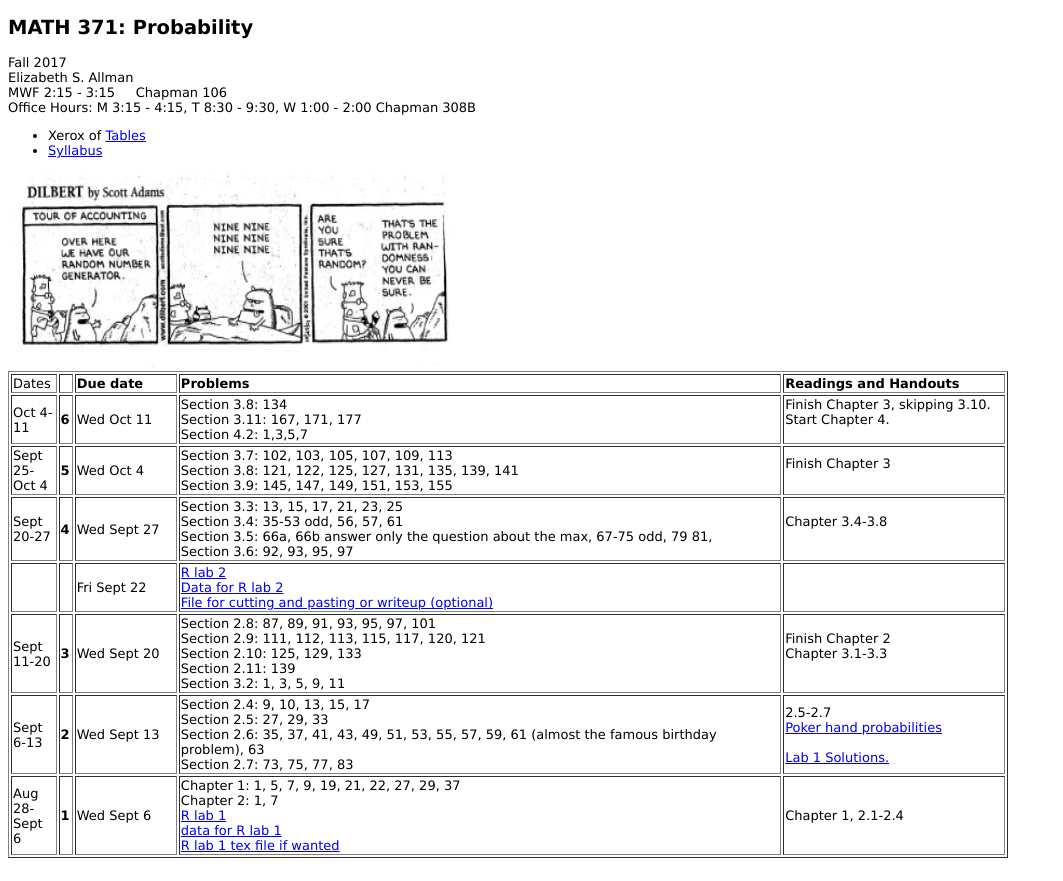
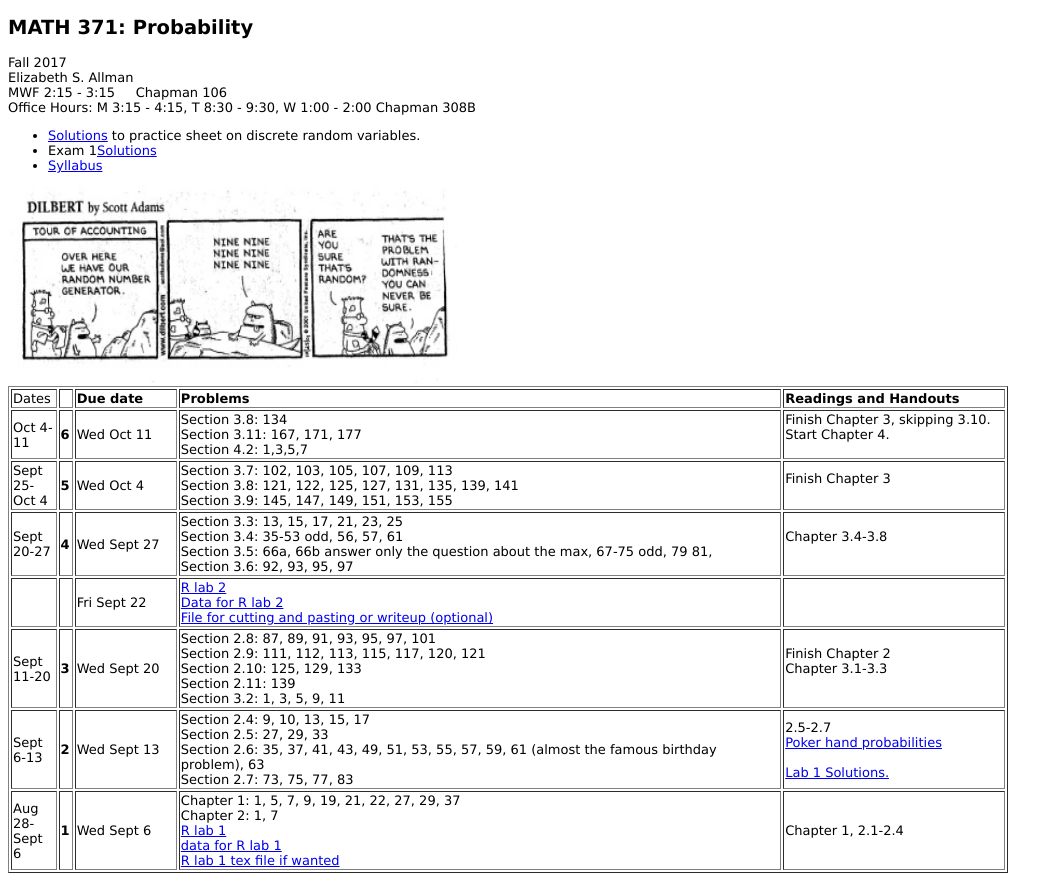
Before and after one commit to eallman/eallman.github.io, a plain HTML site: page classes/371/371_2017.html in a window 1280 px wide. Shown: the whole page, without its empty margins (0-1063 px from the left). Drawn offline with Linux system fonts and the light colour scheme.

Commit message:
new upload

```diff
--- a/classes/371/371_2017.html
+++ b/classes/371/371_2017.html
@@ -27,9 +27,9 @@ Office Hours:  M 3:15 - 4:15, T 8:30 - 9:30, W 1:00 - 2:00 Chapman 308B<p>
 <!--<li>Some preliminary <a href="details_mid1.pdf">details</a> about midterm 1.
 <li>Practice midterm <a href="M371_exam1_2015.pdf">midterm</a>.  (Don't start before W at the earliest.)
 <li><a href="M371_exam1_2015_sols.pdf">Solutions</a> to 2015 midterm 1.
-<li><a href="hoDiscreteRV.pdf">Practice sheet</a> on discrete random variables (in case yours is misplaced).
-<li><a href="solns_hoDiscreteRV.pdf">Solutions</a> to practice sheet on discrete random variables.-->
-<li>Xerox of <a href="Tables-and-Inside-Back-Cover.pdf">Tables</a>
+<li><a href="hoDiscreteRV.pdf">Practice sheet</a> on discrete random variables (in case yours is misplaced).-->
+<li><a href="solns_hoDiscreteRV.pdf">Solutions</a> to practice sheet on discrete random variables.
+<li>Exam 1<a href="solns_exam1_371_2017.pdf">Solutions</a>
 <li><a href="syll_371_2017.pdf">Syllabus</a>
 </ul>
 
```
Also changed, not shown: 1 other file.
